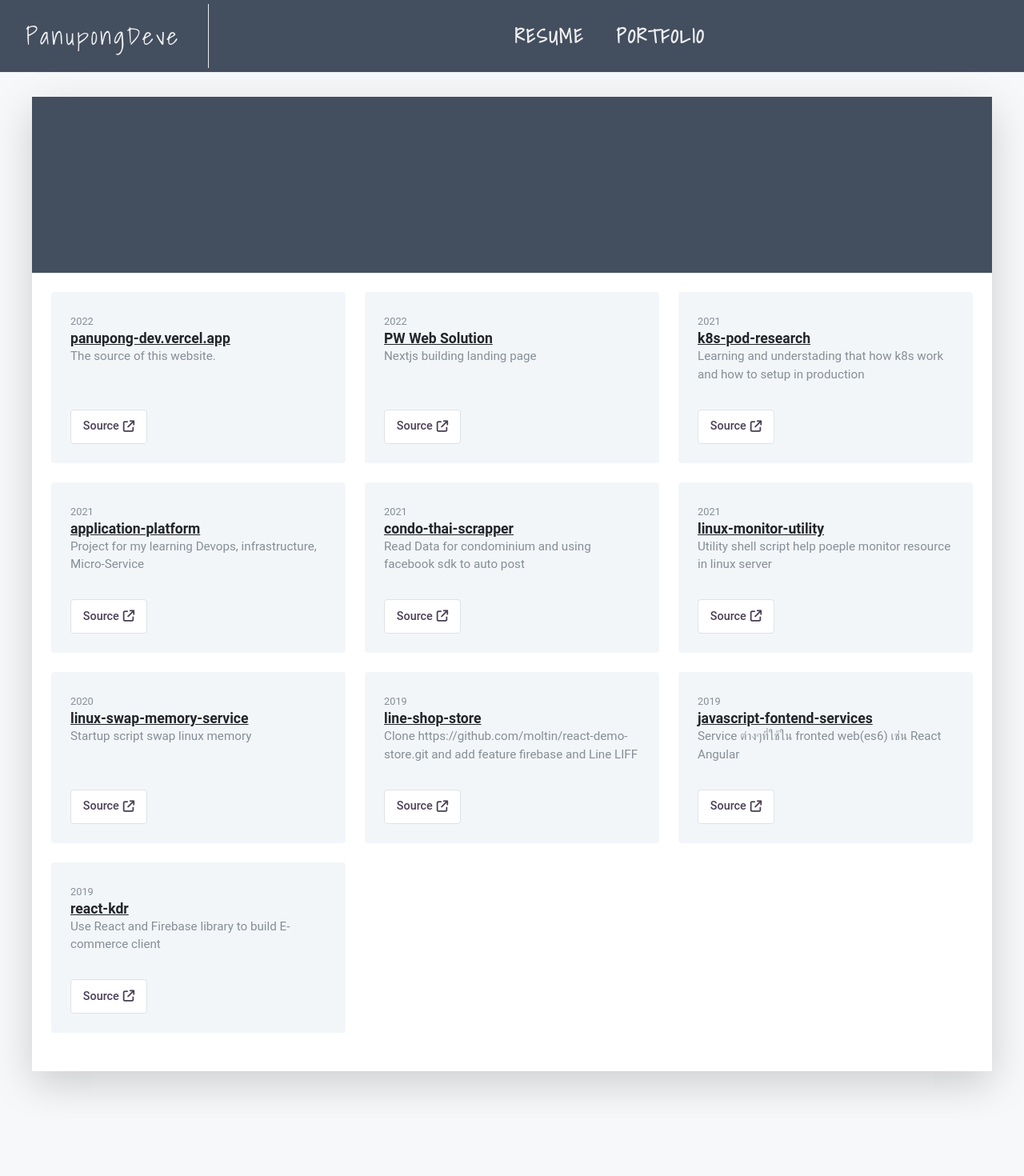
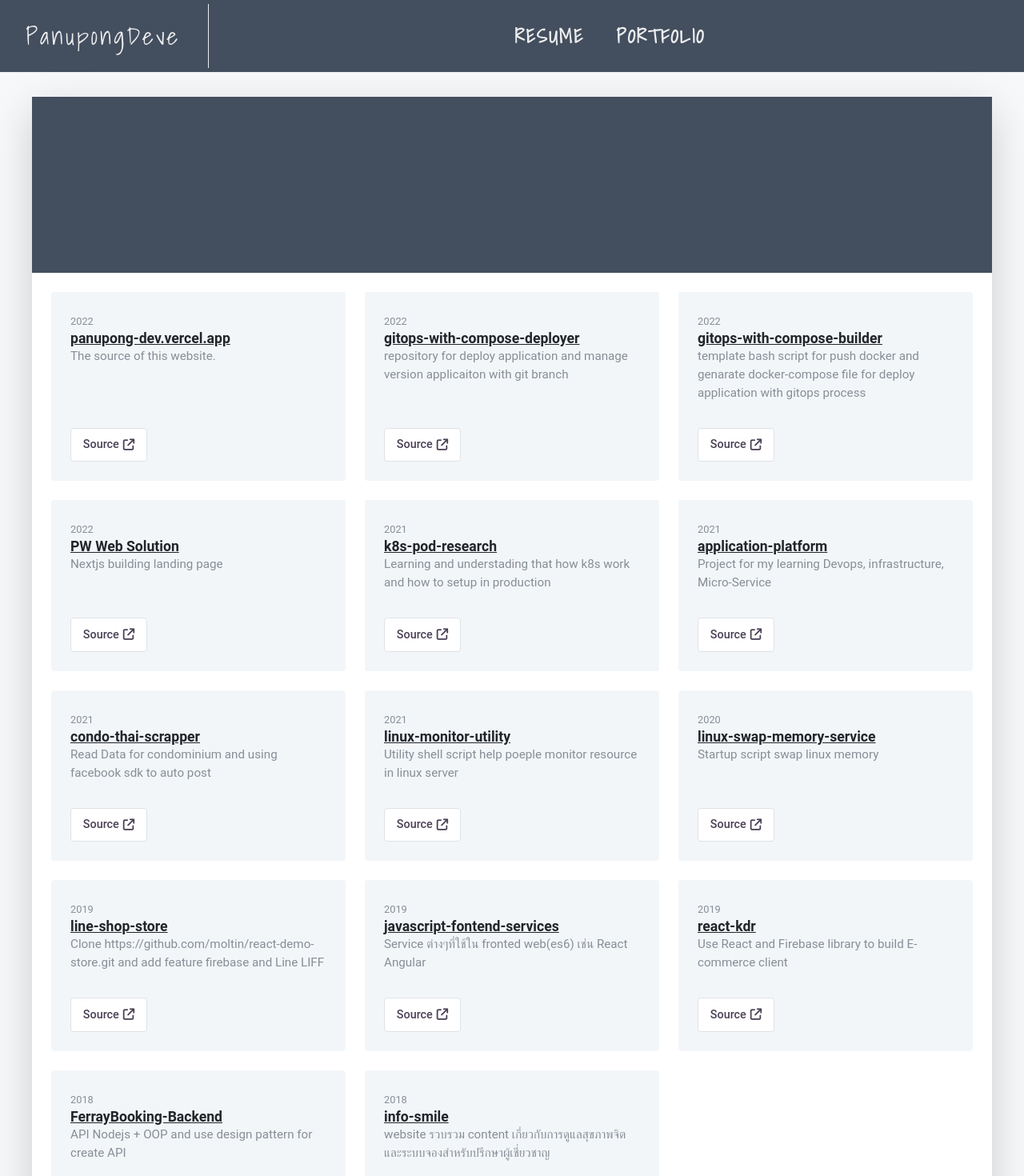
Before and after one commit to PanupongDeve/panupong-resume, a React (Vite) app in the folder client/: page /portfolio in a window 1280 px wide. Shown: the top 1470 px of the page at 80% size. Before the commit the page ends 1399 px from the top, so only its background shows below. Built offline with nearby package versions, Linux system fonts and the light colour scheme.

Commit message:
add portfolio details

```diff
--- a/client/src/components/PortfolioBody/index.tsx
+++ b/client/src/components/PortfolioBody/index.tsx
@@ -12,9 +12,23 @@ const portfolio_details = [
     },
     {
         time: '2022',
-        title: 'PW Web Solution',
+        title: 'gitops-with-compose-deployer',
         title_link: 'https://pw-web-solution.vercel.app',
         source_link: 'https://pw-web-solution.vercel.app',
+        detail: 'repository for deploy application and manage version applicaiton with git branch'
+    },
+    {
+        time: '2022',
+        title: 'gitops-with-compose-builder',
+        title_link: 'https://github.com/PanupongDeve/gitops-with-compose-builder',
+        source_link: 'https://github.com/PanupongDeve/gitops-with-compose-builder',
+        detail: 'template bash script for push docker and genarate docker-compose file for deploy application with gitops process'
+    },
+    {
+        time: '2022',
+        title: 'PW Web Solution',
+        title_link: 'https://github.com/PanupongDeve/gitops-with-compose-deployer',
+        source_link: 'https://github.com/PanupongDeve/gitops-with-compose-deployer',
         detail: 'Nextjs building landing page'
     },
     {
@@ -72,6 +86,20 @@ const portfolio_details = [
         title_link: 'https://github.com/PanupongDeve/react-kdr',
         source_link: 'https://github.com/PanupongDeve/react-kdr',
         detail: 'Use React and Firebase library to build E-commerce client'
+    },
+    {
+        time: '2018',
+        title: 'FerrayBooking-Backend',
+        title_link: 'https://github.com/PanupongDeve/FerrayBooking-Backend',
+        source_link: 'https://github.com/PanupongDeve/FerrayBooking-Backend',
+        detail: 'API Nodejs + OOP and use design pattern for create API'
+    },
+    {
+        time: '2018',
+        title: 'info-smile',
+        title_link: 'https://github.com/PanupongDeve/info-smile-prod',
+        source_link: 'https://github.com/PanupongDeve/info-smile-prod',
+        detail: 'website รวบรวม content เกี่ยวกับการดูแลสุขภาพจิต และระบบจองสำหรับปรึกษาผู้เชี่ยวชาญ'
     }
 ]
 
```
